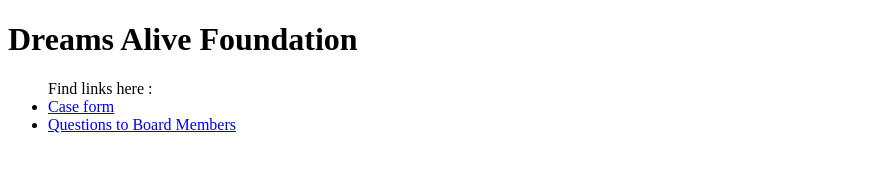
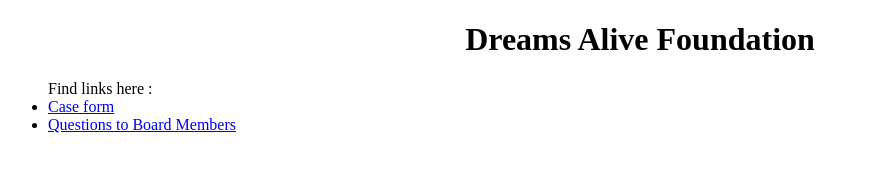
Before and after one commit to Anjan2117/dafnitc.github.io, a plain HTML site: page index.html in a window 1280 px wide. Shown: the whole page, without its empty margins (0-869 px from the left). Drawn offline with Linux system fonts and the light colour scheme.

```diff
--- a/index.html
+++ b/index.html
@@ -3,7 +3,7 @@
     <title>Dreams Alive Foundation</title>
 </head>
 <body>
-    <h1 style="margin:center"><b>Dreams Alive Foundation</b></h1>
+    <h1 style="text-align:center">Dreams Alive Foundation</h1>
     <p>
         <ul>
             Find links here :
```
